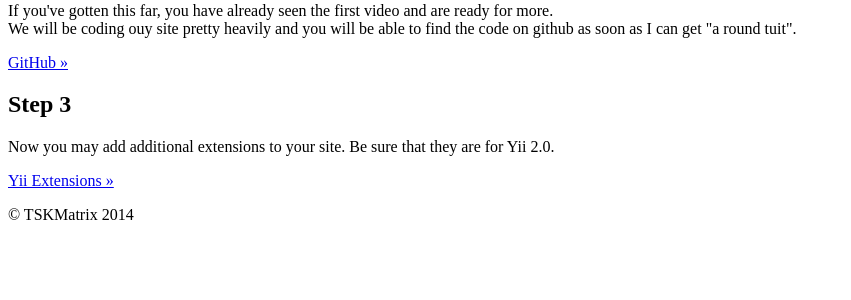
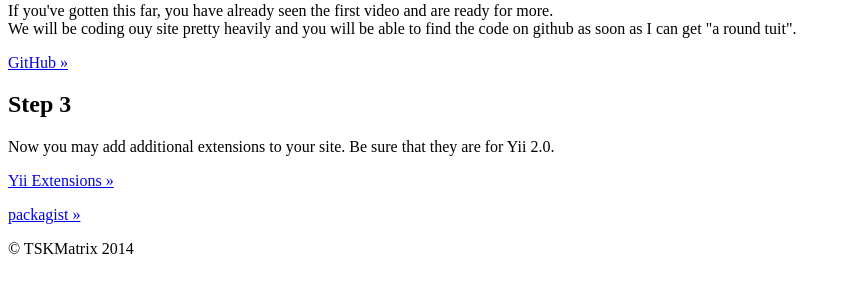
Before and after one commit to dakiquang/ecomm, a Yii app: template frontend/views/site/index.php in a window 1280 px wide. Shown: the part 316-616 px from the top of the page, without its empty margins (0-851 px from the left). Run offline with PHP 8.4 and a stand-in for Yii, Linux system fonts and the light colour scheme; the template is opened without the code that fills it, so the values that code supplies are empty; some libraries are stand-ins or nearby versions.

Commit message:
Edited index.php
views/index.php

```diff
--- a/frontend/views/site/index.php
+++ b/frontend/views/site/index.php
@@ -39,7 +39,10 @@ $this->title = 'Beginning Yii 2.0 - ecomm';
                 <p>Now you may add additional extensions to your site. Be sure that they are for Yii 2.0.</p>
 
                 <p><a class="btn btn-default" href="http://www.yiiframework.com/extensions/">Yii Extensions &raquo;</a></p>
+
+                 <p><a class="btn btn-default" href="https://packagist.org/search/?q=yii2">packagist &raquo;</a></p>
             </div>
         </div>
     </div>
+
 </div>
```
